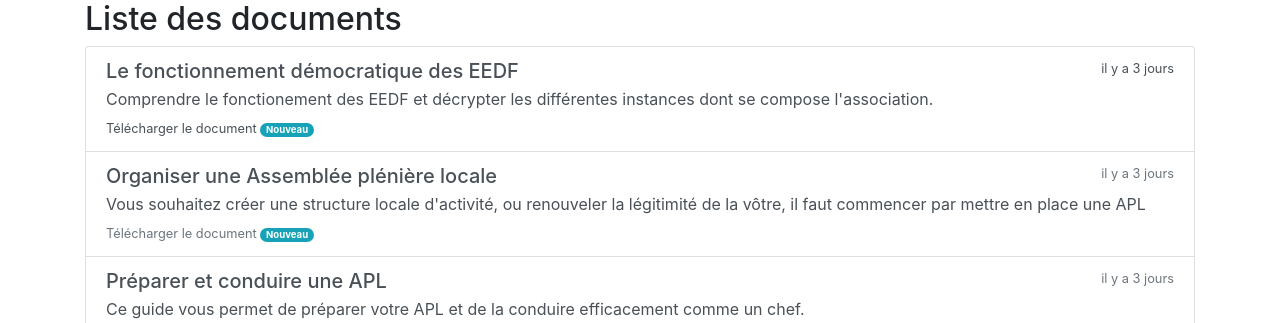
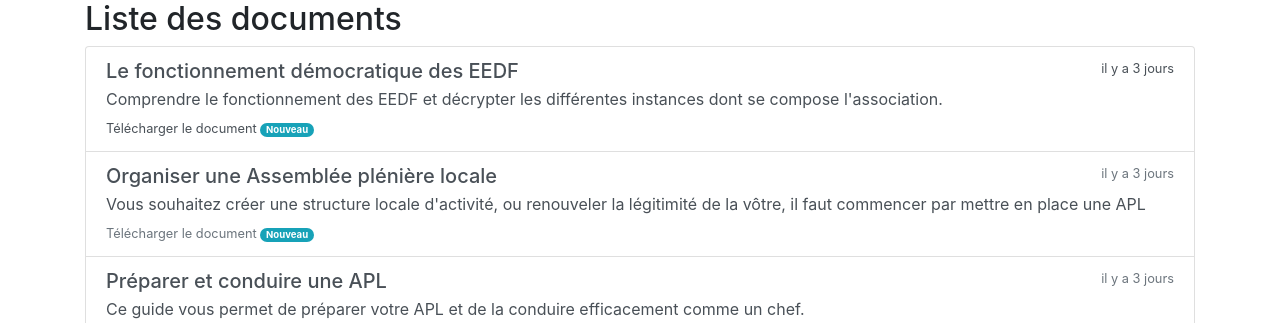
Before and after one commit to eedf/vieasso, a Django app: template modulevieasso/templates/docs.html in a window 1280 px wide. Shown: the part 76-399 px from the top of the page. Run offline with Django 3.2, Linux system fonts and the light colour scheme; the template is opened without the code that fills it, so the values that code supplies are empty; some libraries are stand-ins or nearby versions.

Commit message:
Orthographe

```diff
--- a/modulevieasso/templates/docs.html
+++ b/modulevieasso/templates/docs.html
@@ -10,7 +10,7 @@
                     <h5 class="mb-1">Le fonctionnement démocratique des EEDF</h5>
                     <small>il y a 3 jours</small>
                 </div>
-                <p class="mb-1">Comprendre le fonctionement des EEDF et décrypter les différentes instances dont se
+                <p class="mb-1">Comprendre le fonctionnement des EEDF et décrypter les différentes instances dont se
                     compose l'association.</p>
                 <small>Télécharger le document <span class="badge badge-info badge-pill">Nouveau</span>
                 </small>
```
